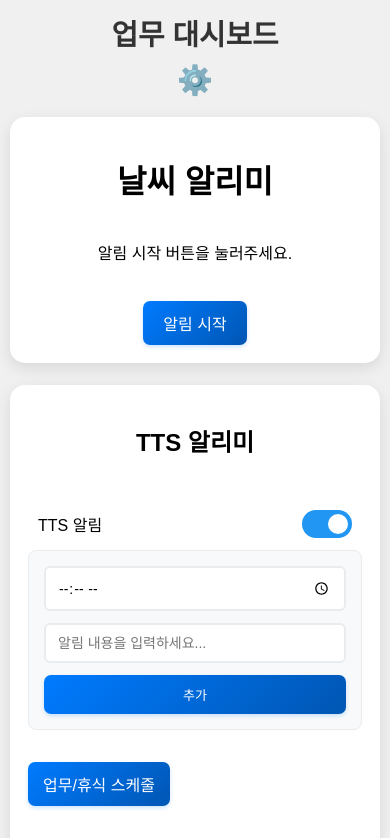
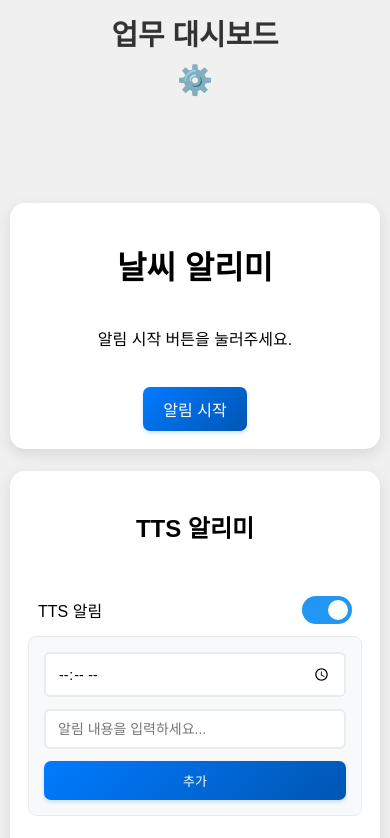
Before and after one commit to Maccrey/work_dash, a website with bundled scripts: page index.html in a window 390 px wide. Shown: the top 838 px of the page. Built offline with nearby package versions, Linux system fonts and the light colour scheme.

Commit message:
애드핏 설정

```diff
--- a/index.html
+++ b/index.html
@@ -14,6 +14,7 @@
       <h1>업무 대시보드</h1>
       <div id="settings-icon">⚙️</div>
     </div>
+    <div id="dashboard-ad-slot" class="adfit-banner"></div>
     <div class="main-container">
       <div id="weather-card" class="dashboard-card">
           <h1>날씨 알리미</h1>
--- /dev/null
+++ b/src/core/adfit-banner.js
@@ -0,0 +1,127 @@
+// Helper to manage the header banner ad lifecycle
+const AD_SLOTS = {
+    desktop: {
+        unit: 'DAN-USxMZMHTgeVGaj1e',
+        width: 728,
+        height: 90
+    },
+    mobile: {
+        unit: 'DAN-Ci1t1IxYYzeFjLyA',
+        width: 320,
+        height: 50
+    }
+};
+
+const SCRIPT_SRC = 'https://t1.daumcdn.net/kas/static/ba.min.js';
+
+let hasInitialized = false;
+let currentAdType = null;
+let resizeObserver = null;
+
+const handleResize = () => refreshAd();
+
+function determineAdType(container) {
+    if (!container) {
+        return window.innerWidth <= 600 ? 'mobile' : 'desktop';
+    }
+
+    const columnsDefinition = window.getComputedStyle(container).gridTemplateColumns;
+    if (!columnsDefinition) {
+        return window.innerWidth <= 600 ? 'mobile' : 'desktop';
+    }
+
+    const columns = columnsDefinition
+        .split(' ')
+        .map(part => part.trim())
+        .filter(part => part && part !== '/')
+        .length;
+
+    if (!columns || !Number.isFinite(columns)) {
+        return window.innerWidth <= 600 ? 'mobile' : 'desktop';
+    }
+
+    return columns <= 1 ? 'mobile' : 'desktop';
+}
+
+function createAdMarkup(type) {
+    const adContainer = document.getElementById('dashboard-ad-slot');
+    if (!adContainer) {
+        return;
+    }
+
+    const slot = AD_SLOTS[type];
+    if (!slot) {
+        return;
+    }
+
+    adContainer.innerHTML = '';
+
+    const ins = document.createElement('ins');
+    ins.className = 'kakao_ad_area';
+    ins.style.display = 'none';
+    ins.setAttribute('data-ad-unit', slot.unit);
+    ins.setAttribute('data-ad-width', slot.width.toString());
+    ins.setAttribute('data-ad-height', slot.height.toString());
+    adContainer.appendChild(ins);
+
+    const script = document.createElement('script');
+    script.type = 'text/javascript';
+    script.async = true;
+    script.charset = 'utf-8';
+    script.src = SCRIPT_SRC;
+    adContainer.appendChild(script);
+}
+
+function refreshAd() {
+    const cardsContainer = document.querySelector('.main-container');
+    const nextType = determineAdType(cardsContainer);
+
+    if (nextType === currentAdType) {
+        return;
+    }
+
+    currentAdType = nextType;
+    createAdMarkup(nextType);
+}
+
+export function initializeHeaderAd() {
+    const adContainer = document.getElementById('dashboard-ad-slot');
+    if (!adContainer) {
+        console.warn('대시보드 광고 컨테이너를 찾을 수 없습니다.');
+        return;
+    }
+
+    refreshAd();
+
+    if (hasInitialized) {
+        return;
+    }
+
+    window.addEventListener('resize', handleResize);
+    window.addEventListener('orientationchange', handleResize);
+
+    const cardsContainer = document.querySelector('.main-container');
+    if (cardsContainer && 'ResizeObserver' in window) {
+        resizeObserver = new ResizeObserver(() => refreshAd());
+        resizeObserver.observe(cardsContainer);
+    }
+
+    hasInitialized = true;
+}
+
+export function cleanupHeaderAd() {
+    if (resizeObserver) {
+        const cardsContainer = document.querySelector('.main-container');
+        if (cardsContainer) {
+            resizeObserver.unobserve(cardsContainer);
+        }
+        resizeObserver.disconnect();
+        resizeObserver = null;
+    }
+
+    window.removeEventListener('resize', handleResize);
+    window.removeEventListener('orientationchange', handleResize);
+
+    hasInitialized = false;
+    currentAdType = null;
+}
--- a/src/core/card-manager.js
+++ b/src/core/card-manager.js
@@ -311,7 +311,7 @@ export function initializeSettingsModal() {
             }
         }
 
-        const shouldStartExpanded = categoryKey === CardCategories.BASIC;
+        const shouldStartExpanded = false;
         setCategoryExpansion(container, arrow, shouldStartExpanded, header);
     });
 
--- a/src/main.js
+++ b/src/main.js
@@ -7,6 +7,7 @@ import {
     initializeSettingsModal,
     applyCardVisibilitySettings
 } from './core/card-manager.js';
+import { initializeHeaderAd, cleanupHeaderAd } from './core/adfit-banner.js';
 
 // 애플리케이션 초기화
 async function initializeApp() {
@@ -18,6 +19,9 @@ async function initializeApp() {
 
         // 2. 모든 카드 등록
         registerAllCards();
+
+        // 2-1. 헤더 광고 초기화
+        initializeHeaderAd();
 
         // 3. 설정 모달 초기화
         initializeSettingsModal();
@@ -182,6 +186,7 @@ function formatTime(totalMinutes) {
 // 애플리케이션 정리
 function cleanupApp() {
     try {
+        cleanupHeaderAd();
         cleanupAllCards();
         console.log('앱 정리 완료');
     } catch (error) {
--- a/style.css
+++ b/style.css
@@ -41,6 +41,30 @@ body {
 
 #settings-icon:hover {
   color: #007bff;
+}
+
+.adfit-banner {
+  width: 100%;
+  max-width: 1298px;
+  min-height: 90px;
+  margin: 10px auto 32px;
+  padding: 8px 0;
+  display: flex;
+  justify-content: center;
+  align-items: center;
+  box-sizing: border-box;
+}
+
+.adfit-banner .kakao_ad_area {
+  margin: 0 auto;
+}
+
+@media (max-width: 860px) {
+  .adfit-banner {
+    min-height: 50px;
+    margin: 8px auto 28px;
+    padding: 6px 0;
+  }
 }
 
 .main-container {
```
